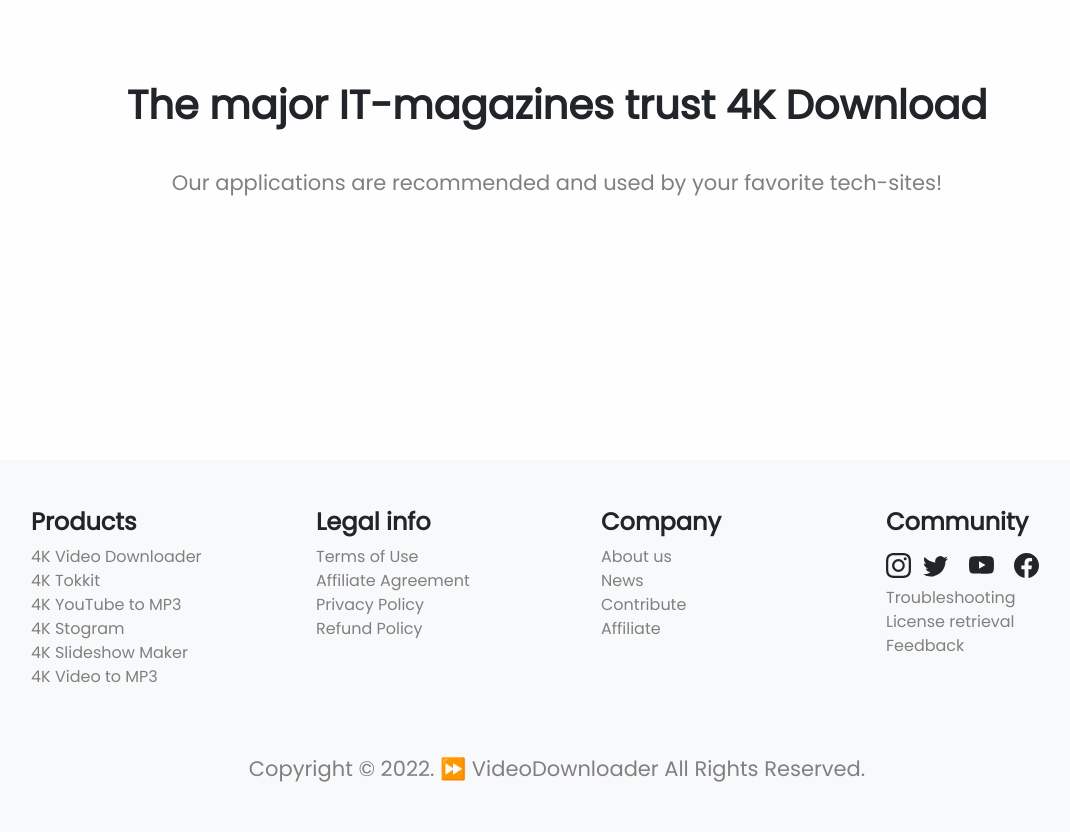
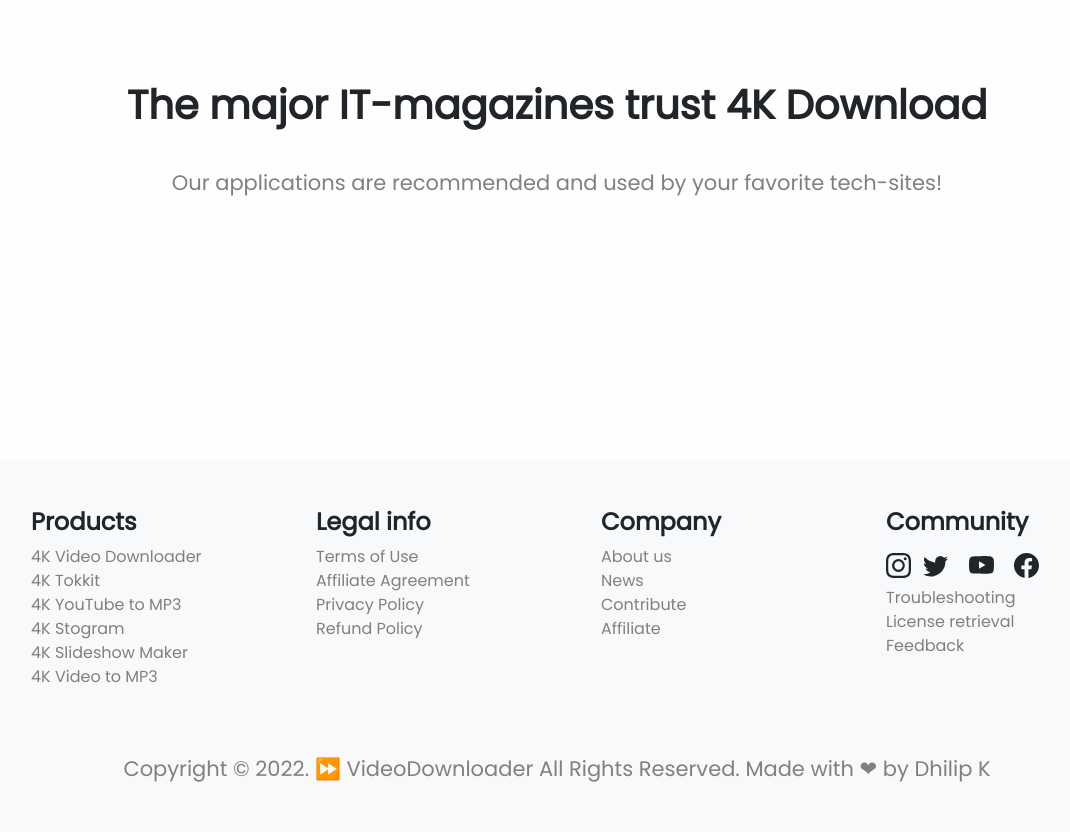
Before and after one commit to K-Dhilip/Responsive-Videodownloader-website-using-BS-5, a plain HTML site: page index.html in a window 1280 px wide. Shown: the part 2819-3651 px from the top of the page, without its empty margins (83-1153 px from the left). Drawn offline with nearby package versions, Linux system fonts and the light colour scheme.

Commit message:
Update index.html

```diff
--- a/index.html
+++ b/index.html
@@ -4,7 +4,7 @@
     <meta charset="utf-8" />
     <meta name="viewport" content="width=device-width, initial-scale=1" />
 
-    <title>VideoDownloader</title>
+    <title>⏩ VideoDownloader</title>
     <link href="https://cdn.jsdelivr.net/npm/bootstrap@5.2.0-beta1/dist/css/bootstrap.min.css" rel="stylesheet" integrity="sha384-0evHe/X+R7YkIZDRvuzKMRqM+OrBnVFBL6DOitfPri4tjfHxaWutUpFmBp4vmVor" crossorigin="anonymous">
     <link rel="stylesheet" href="./css/bootstrap-icons.css">
     <link rel="stylesheet" href="./css/style.css" />
@@ -281,7 +281,7 @@
         </div>
       </div>
       <p class="text-center m-0 p-5" >
-        Copyright © 2022. ⏩ VideoDownloader All Rights Reserved.
+        Copyright © 2022. ⏩ VideoDownloader All Rights Reserved. Made with ❤ by Dhilip K
       </p>
     </footer>
    <script src="https://cdn.jsdelivr.net/npm/bootstrap@5.2.0-beta1/dist/js/bootstrap.bundle.min.js" integrity="sha384-pprn3073KE6tl6bjs2QrFaJGz5/SUsLqktiwsUTF55Jfv3qYSDhgCecCxMW52nD2" crossorigin="anonymous"></script>
```
